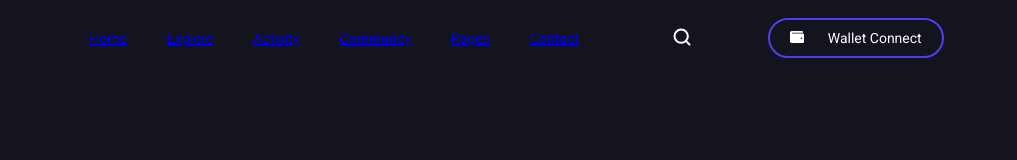
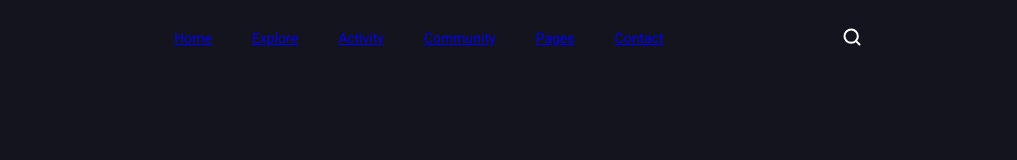
Before and after one commit to cenaei/Axies-Profile, a plain HTML site: page index.html in a window 1280 px wide. Shown: the full height of the page, 170-1187 px from the left. Drawn offline with Linux system fonts and the light colour scheme.

Commit message:
fixed bugs

```diff
--- a/assets/sass/_reset.scss
+++ b/assets/sass/_reset.scss
@@ -25,3 +25,7 @@ ol, ul{
 button:hover{
     cursor: pointer;
 }
+
+.container {
+    margin: 0 4rem;
+}
--- a/assets/sass/main.scss
+++ b/assets/sass/main.scss
@@ -7,7 +7,6 @@ body {
   background-color: $background;
   color: $fullWhite;
   font-family: "Roboto", sans-serif;
-  margin: 0 4rem;
 }
 
 button {
@@ -74,15 +73,6 @@ button {
 
   // }
 
-  &__wallet {
-    img {
-      margin: 0 2rem 0 0;
-    }
-    button {
-      padding: 1rem 2rem;
-    }
-  }
-
   &__theme {
     @include flexBetween(row);
     &--items {
--- a/index.html
+++ b/index.html
@@ -1,14 +1,18 @@
 <!DOCTYPE html>
 <html lang="en">
   <head>
-  <meta charset="UTF-8">
-  <meta http-equiv="X-UA-Compatible" content="IE=edge">
-  <meta name="viewport" content="width=device-width, initial-scale=1.0">
+    <meta charset="UTF-8" />
+    <meta http-equiv="X-UA-Compatible" content="IE=edge" />
+    <meta name="viewport" content="width=device-width, initial-scale=1.0" />
     <link rel="stylesheet" href="./assets/sass/main.css" />
-  <script src="https://kit.fontawesome.com/38a4aeacdd.js" crossorigin="anonymous"></script>
+    <script
+      src="https://kit.fontawesome.com/38a4aeacdd.js"
+      crossorigin="anonymous"
+    ></script>
     <title>Edit Profile</title>
   </head>
   <body>
+    <div class="container">
       <header class="header">
         <div class="header__logo">
           <img src="./assets/img/Logo.svg" alt="Axies Logo" />
@@ -57,12 +61,6 @@
         <div class="header__search">
           <img src="./assets/img/icon/Search.svg" alt="Search" />
         </div>
-    <div class="header__wallet">
-      <button>
-        <img src="./assets/img/icon/wallet.svg" alt="wallet" />
-        Wallet Connect
-      </button>
-    </div>
         <div class="header__theme">
           <div class="header__theme--items">
             <img src="./assets/img/icon/sun.svg" alt="sun logo" />
@@ -72,5 +70,6 @@
           </div>
         </div>
       </header>
+    </div>
   </body>
 </html>
```
Also changed, not shown: assets/sass/main.css, 1 other file. Lines whose indentation alone changed are shown as unchanged.
